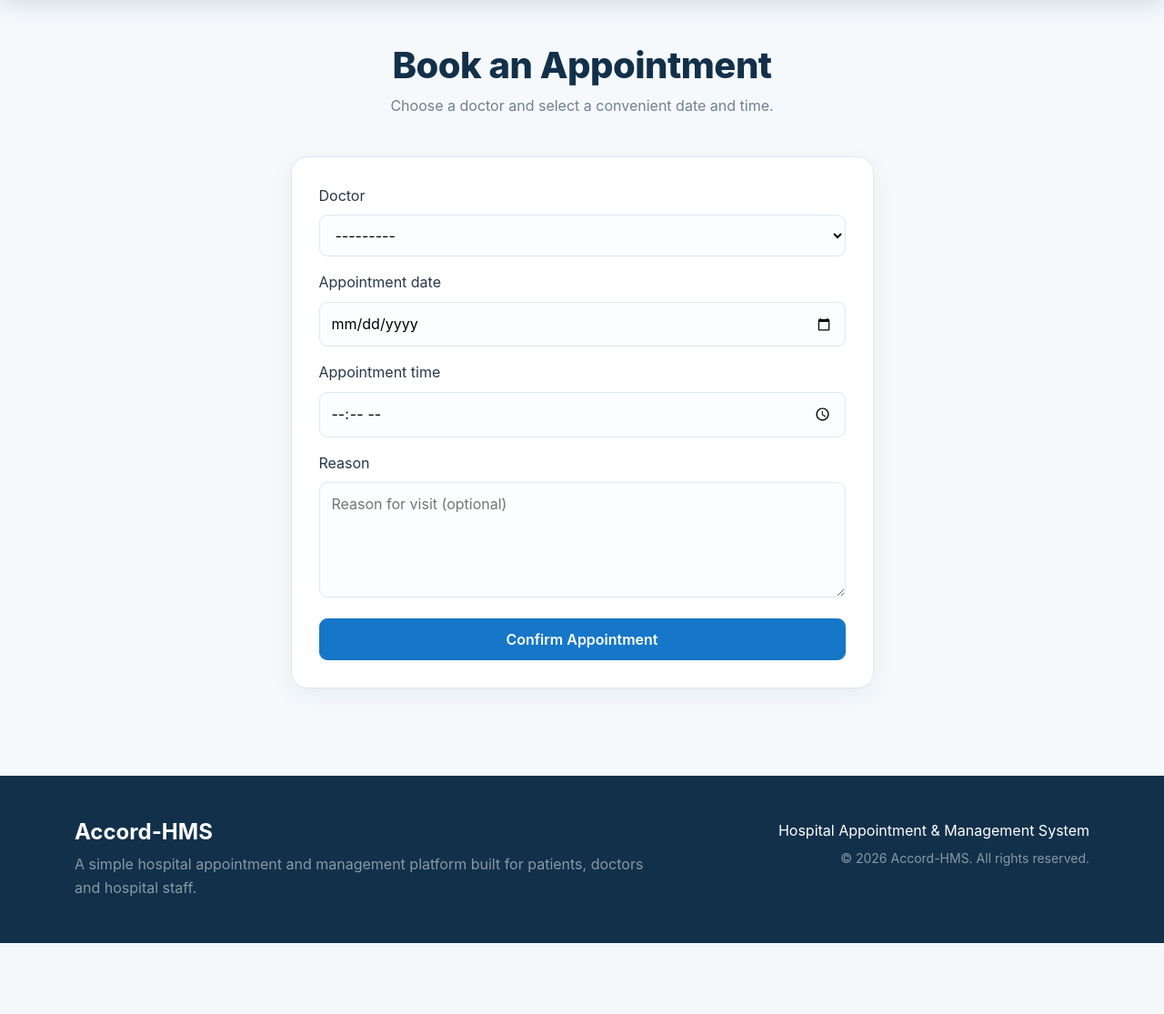
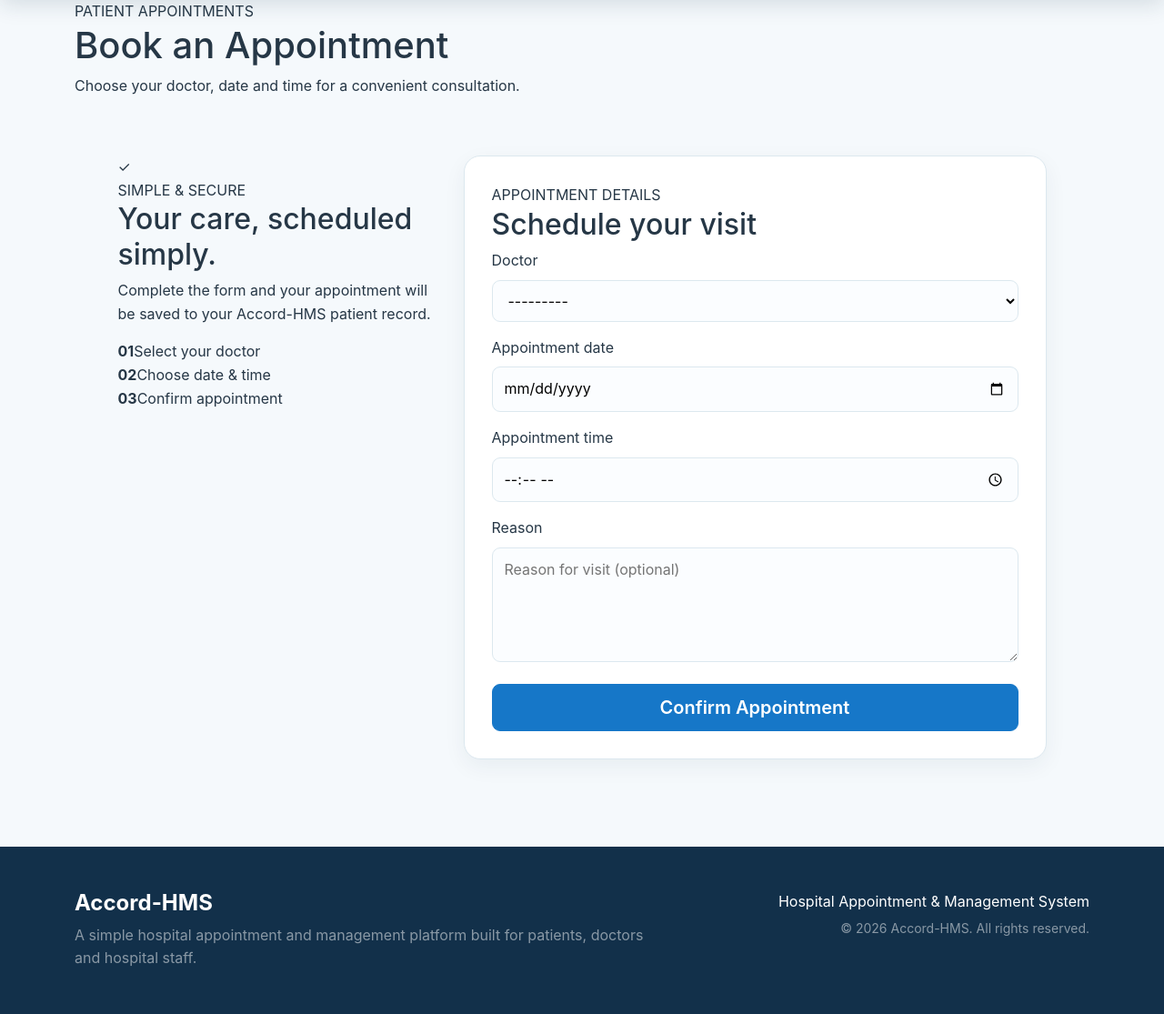
Before and after one commit to adityatiwari-git/Accord-HMS, a Django app: page /appointments/book/ in a window 1280 px wide. Shown: the part 70-1185 px from the top of the page at 91% size. Before the commit the page ends 1107 px from the top, so only its background shows below. Run offline with Django 5.2, Linux system fonts and the light colour scheme; the visitor is signed in with stand-in values (Sample User, id 1); data that the repository does not hold is empty.

Commit message:
Polish appointment booking UI

```diff
--- a/templates/book_appointment.html
+++ b/templates/book_appointment.html
@@ -3,36 +3,42 @@
 {% block title %}Book Appointment | Accord-HMS{% endblock %}
 
 {% block content %}
+<section class="page-hero compact-hero">
+    <div class="container">
+        <span class="eyebrow">PATIENT APPOINTMENTS</span>
+        <h1>Book an Appointment</h1>
+        <p>Choose your doctor, date and time for a convenient consultation.</p>
+    </div>
+</section>
+
 <section class="py-5">
     <div class="container">
-        <div class="section-title text-center">
-            <h1>Book an Appointment</h1>
-            <p>Choose a doctor and select a convenient date and time.</p>
-        </div>
-
-        <div class="row justify-content-center">
-            <div class="col-md-7">
-                <div class="form-card">
+        <div class="row g-4 justify-content-center">
+            <div class="col-lg-4">
+                <div class="booking-info">
+                    <div class="service-icon">✓</div>
+                    <span class="eyebrow">SIMPLE & SECURE</span>
+                    <h2>Your care, scheduled simply.</h2>
+                    <p>Complete the form and your appointment will be saved to your Accord-HMS patient record.</p>
+                    <div class="booking-step"><strong>01</strong><span>Select your doctor</span></div>
+                    <div class="booking-step"><strong>02</strong><span>Choose date & time</span></div>
+                    <div class="booking-step"><strong>03</strong><span>Confirm appointment</span></div>
+                </div>
+            </div>
+            <div class="col-lg-7">
+                <div class="form-card polished-form-card">
+                    <div class="form-card-heading"><span class="eyebrow">APPOINTMENT DETAILS</span><h2>Schedule your visit</h2></div>
                     <form method="post">
                         {% csrf_token %}
-
-                        {% if form.non_field_errors %}
-                        <div class="alert alert-danger">
-                            {{ form.non_field_errors|striptags }}
-                        </div>
-                        {% endif %}
-
+                        {% if form.non_field_errors %}<div class="alert alert-danger">{{ form.non_field_errors|striptags }}</div>{% endif %}
                         {% for field in form %}
                         <div class="mb-3">
                             <label class="form-label">{{ field.label }}</label>
                             {{ field }}
-                            {% if field.errors %}
-                            <div class="text-danger small mt-1">{{ field.errors|striptags }}</div>
-                            {% endif %}
+                            {% if field.errors %}<div class="text-danger small mt-1">{{ field.errors|striptags }}</div>{% endif %}
                         </div>
                         {% endfor %}
-
-                        <button type="submit" class="btn btn-primary w-100">Confirm Appointment</button>
+                        <button type="submit" class="btn btn-primary w-100 btn-lg">Confirm Appointment</button>
                     </form>
                 </div>
             </div>
```
